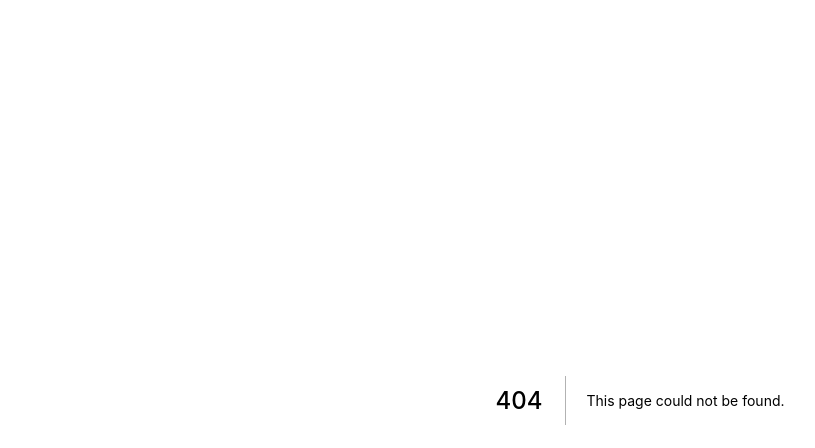
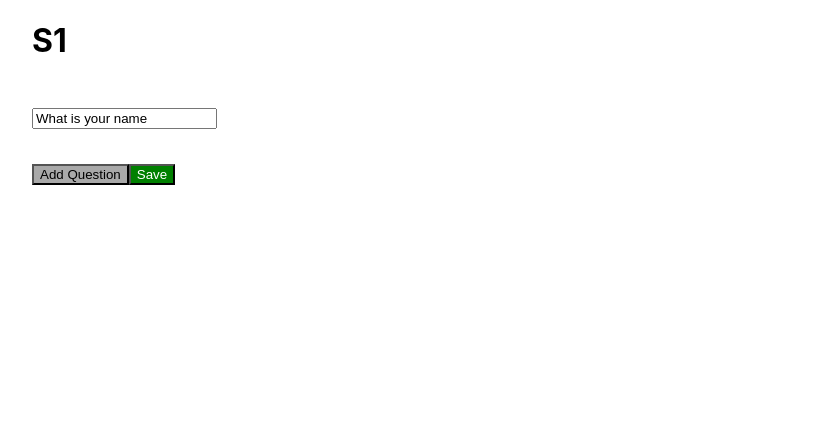
Before and after one commit to astwys/ms-survey-tool, a Next.js app in the folder survey-tool-webapp/: page /survey/edit/1 in a window 1280 px wide. Before the commit this address had no page. Shown: the top 448 px of the page, without its empty margins (0-815 px from the left). Built offline with nearby package versions, Linux system fonts and the light colour scheme.

Commit message:
(webapp) add survey edit page to change/add questions

```diff
--- /dev/null
+++ b/survey-tool-webapp/components/atoms/Button.module.css
@@ -0,0 +1,19 @@
+.primary {
+  color: black;
+  background-color: darkgray;
+}
+
+.secondary {
+  color: white;
+  background-color: blue;
+}
+
+.success {
+  color: white;
+  background-color: green;
+}
+
+.error {
+  color: white;
+  background-color: red;
+}
--- /dev/null
+++ b/survey-tool-webapp/components/atoms/Button.tsx
@@ -0,0 +1,34 @@
+import styles from './Button.module.css'
+
+type ButtonType = 'primary' | 'secondary' | 'success' | 'error'
+
+type ButtonProps = {
+  text: string
+  onClick: () => void
+  type: ButtonType
+}
+
+const Button = (props: ButtonProps) => {
+  let classes
+  switch (props.type) {
+    case 'primary':
+      classes = styles.primary
+      break
+    case 'secondary':
+      classes = styles.secondary
+      break
+    case 'success':
+      classes = styles.success
+      break
+    case 'error':
+      classes = styles.errorr
+      break
+  }
+  return (
+    <button className={classes} onClick={props.onClick}>
+      {props.text}
+    </button>
+  )
+}
+
+export default Button
--- /dev/null
+++ b/survey-tool-webapp/components/atoms/InputField.tsx
@@ -0,0 +1,20 @@
+import { HTMLInputTypeAttribute } from 'react'
+
+type InputFieldProps = {
+  text: string
+  onChange: (value: string) => void
+  inputType: HTMLInputTypeAttribute
+}
+
+const InputField = (props: InputFieldProps) => {
+  const currentText = props.text || ''
+
+  const onChange = (e: React.ChangeEvent<HTMLInputElement>) => {
+    e.preventDefault()
+    props.onChange(e.target.value)
+  }
+
+  return <input type={props.inputType} onChange={onChange} value={currentText} />
+}
+
+export default InputField
--- a/survey-tool-webapp/pages/dashboard.tsx
+++ b/survey-tool-webapp/pages/dashboard.tsx
@@ -15,6 +15,7 @@ const Dashboard: NextPage = () => {
 
   if (error) return <div>failed to load</div>
   if (!data) return <div>loading...</div>
+
   return (
     <div className={styles.container}>
       <List>
--- /dev/null
+++ b/survey-tool-webapp/pages/survey/edit/[id].tsx
@@ -0,0 +1,94 @@
+import { useEffect, useState } from 'react'
+import { NextPage } from 'next'
+import { useRouter } from 'next/router'
+import useSWR, { useSWRConfig } from 'swr'
+
+import InputField from '../../../components/atoms/InputField'
+
+import fetcher from '../../../utils/fetcher'
+import { Question, Survey } from '../../../types/Survey'
+
+import styles from '../../../styles/EditSurvey.module.css'
+import Button from '../../../components/atoms/Button'
+import { updateSurvey } from '../../../requests/survey'
+
+const EditSurvey: NextPage = () => {
+  const router = useRouter()
+  const { id } = router.query
+  const [survey, setSurvey] = useState<Survey>()
+  const { data, error } = useSWR<Survey>(id ? `/api/survey/${id}` : null, fetcher)
+  const { mutate } = useSWRConfig()
+
+  useEffect(() => {
+    if (data) {
+      setSurvey(data)
+    }
+  }, [data])
+
+  const onChangeQuestion = (id: number) => (text: string) => {
+    if (!survey) {
+      return
+    }
+
+    const newQuestions = survey?.questions.map(q => {
+      if (q.id === id) {
+        q.text = text
+      }
+
+      return q
+    })
+
+    setSurvey({
+      ...survey,
+      questions: newQuestions,
+    })
+  }
+
+  const onClickAddQuestion = () => {
+    if (!survey) {
+      return
+    }
+    const newQuestion: Question = {
+      id: survey?.questions[survey?.questions.length - 1].id + 1,
+      type: 'ShortText',
+      text: 'Enter your question here...',
+    }
+
+    setSurvey({
+      ...survey,
+      questions: [...survey.questions, newQuestion],
+    })
+  }
+
+  const onClickSave = async () => {
+    if (!survey) {
+      return
+    }
+    const res = await updateSurvey(survey?.id, survey)
+    if (res.status === 404) {
+      console.error('An error occured. Please try again later.')
+      return
+    }
+    mutate('/api/survey')
+    router.push('/dashboard')
+  }
+
+  if (error) return <div>failed to load</div>
+  if (!data || !survey) return <div>loading...</div>
+  return (
+    <div className={styles.container}>
+      <h1>{survey.name}</h1>
+      <div className={styles.questionList}>
+        {survey.questions.map(q => (
+          <p key={q.id}>
+            <InputField text={q.text} onChange={onChangeQuestion(q.id)} inputType="text" />
+          </p>
+        ))}
+      </div>
+      <Button text="Add Question" type="primary" onClick={onClickAddQuestion} />
+      <Button text="Save" type="success" onClick={onClickSave} />
+    </div>
+  )
+}
+
+export default EditSurvey
--- /dev/null
+++ b/survey-tool-webapp/requests/survey.ts
@@ -0,0 +1,11 @@
+import { Survey } from '../types/Survey'
+
+export function updateSurvey(id: number, survey: Survey): Promise<Response> {
+  return fetch(`/api/survey/${id}`, {
+    body: JSON.stringify(survey),
+    headers: {
+      'Content-Type': 'application/json',
+    },
+    method: 'PUT',
+  })
+}
--- /dev/null
+++ b/survey-tool-webapp/styles/EditSurvey.module.css
@@ -0,0 +1,7 @@
+.container {
+  padding: 0 2rem;
+}
+
+.questionList {
+  font-size: 2rem;
+}
```
